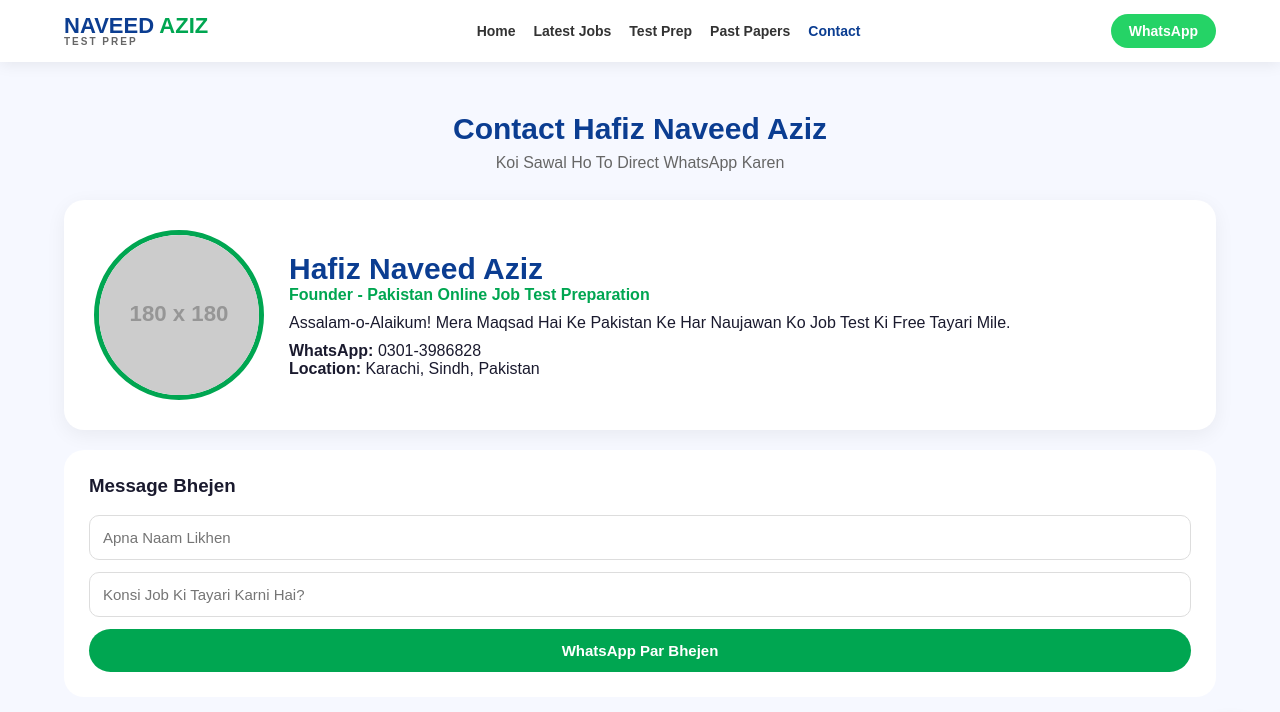
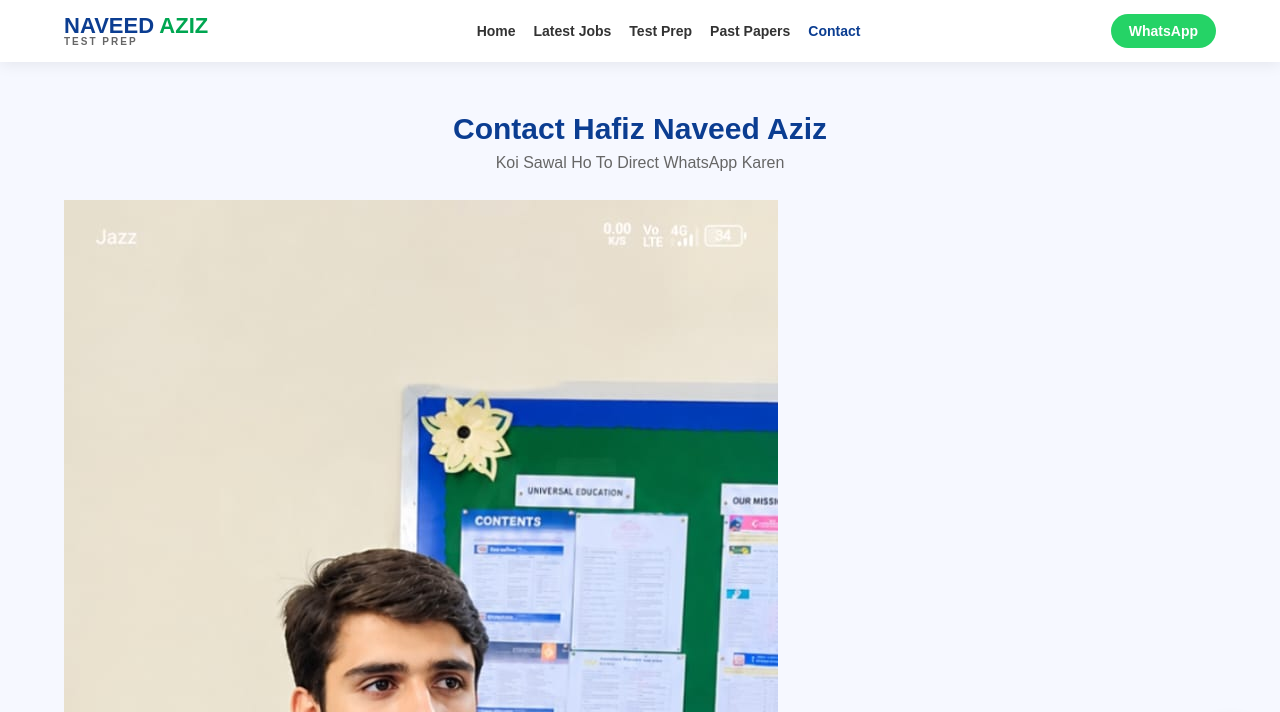
Before and after one commit to naveedaziz2312/pakistan-test-prepation, a plain HTML site: page contact.html in a window 1280 px wide. Shown: the top 712 px of the page. Drawn offline with Linux system fonts and the light colour scheme; placeholder pictures from the web are drawn by us; a script that the page names is missing.

Commit message:
Update contact.html

```diff
--- a/contact.html
+++ b/contact.html
@@ -10,8 +10,7 @@
 <section class="section">
 <h2 class="center">Contact Hafiz Naveed Aziz</h2>
 <p class="center sub">Koi Sawal Ho To Direct WhatsApp Karen</p>
-<div class="about-box">
-<img src="https://via.placeholder.com/180" alt="Hafiz Naveed Aziz">
+<img src="naveed.jpg" alt="Hafiz Naveed Aziz">
 <div><h2>Hafiz Naveed Aziz</h2><p class="green"><b>Founder - Pakistan Online Job Test Preparation</b></p><p style="margin:10px 0">Assalam-o-Alaikum! Mera Maqsad Hai Ke Pakistan Ke Har Naujawan Ko Job Test Ki Free Tayari Mile.</p><p><b>WhatsApp:</b> 0301-3986828</p><p><b>Location:</b> Karachi, Sindh, Pakistan</p></div>
 </div>
 <div style="background:#fff;padding:25px;border-radius:20px;margin-top:20px">
```
